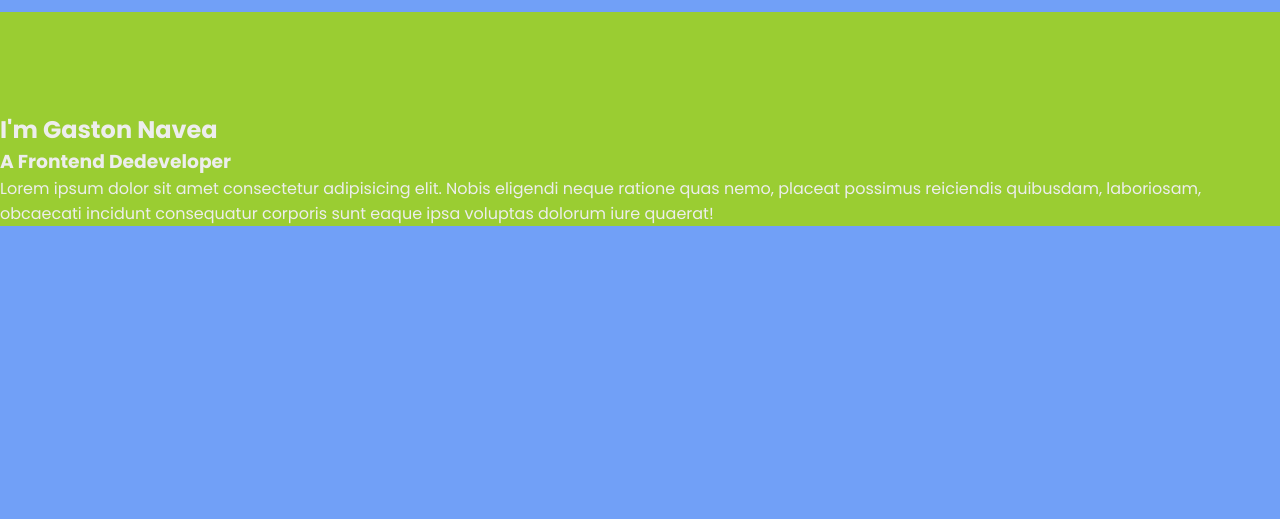
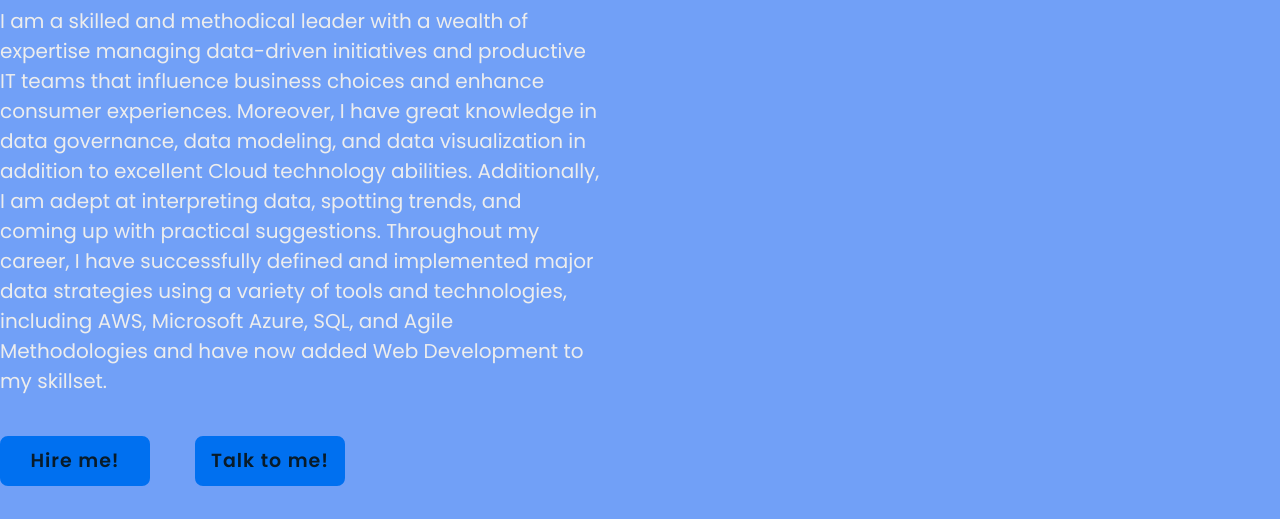
Before and after one commit to gnavea123/portfolio, a plain HTML site: page index.html in a window 1280 px wide. Shown: the part 281-800 px from the top of the page. Drawn offline with Linux system fonts and the light colour scheme.

Commit message:
update:  MOdified home page content.

```diff
--- a/css/style.css
+++ b/css/style.css
@@ -51,5 +51,42 @@ body {
     align-items: center;
 }
 .home-content {
-    background:   yellowgreen ;
+    max-width: 600px;
 }
+.home-content h1 {
+    font-size: 56px;
+    font-weight: 700;
+}
+.home-content h3 {
+    font-size: 32px;
+    font-weight: 700;
+    color: #0004f0;
+}
+
+.home-content p {
+    font-size: 20px;
+    margin: 20px 0 40px;
+}
+
+.home-content .btn-box {
+    display:flex;
+    justify-content: space-between;
+    width: 345px;
+    height: 50px;
+
+}
+.btn-box a {
+    display: inline-flex;
+    justify-content: center;
+    align-items: center;
+    width: 150px;
+    height: 100%;
+    background: #0070f0 ;
+    border: 2px solid #0070f0  ;
+    border-radius: 8px;
+    font-size: 19px;
+    color: #081b29;
+    text-decoration: none;
+    font-weight: 600;
+    letter-spacing: 1px;
+}
--- a/index.html
+++ b/index.html
@@ -26,14 +26,12 @@
         <div class="home-content">
             <br></br>
             <br></br>
-             <h1> I'm Gaston Navea</h1>
-             <h3> A Frontend Dedeveloper</h3>
-             <p>Lorem ipsum dolor sit amet consectetur adipisicing elit. Nobis eligendi
-                neque ratione quas nemo, placeat possimus reiciendis quibusdam, laboriosam,
-                obcaecati incidunt consequatur corporis sunt eaque ipsa voluptas dolorum
-                iure quaerat!</p>
+             <h1>Gaston Navea</h1>
+             <h3> Frontend Dedeveloper</h3>
+             <p>I am a skilled and methodical leader with a wealth of expertise managing data-driven initiatives and productive IT teams that influence business choices and enhance consumer experiences. Moreover, I have great knowledge in data governance, data modeling, and data visualization in addition to excellent Cloud technology abilities. Additionally, I am adept at interpreting data, spotting trends, and coming up with practical suggestions. Throughout my career, I have successfully defined and implemented major data strategies using a variety of tools and technologies, including AWS, Microsoft Azure, SQL, and Agile Methodologies and have now added Web Development to my skillset.</p>
             <div class="btn-box">
-                <a href></a>
+                <a href="#">Hire me!</a>
+                <a href="#">Talk to me!</a>
             </div>
         </div>
     </section>
```
